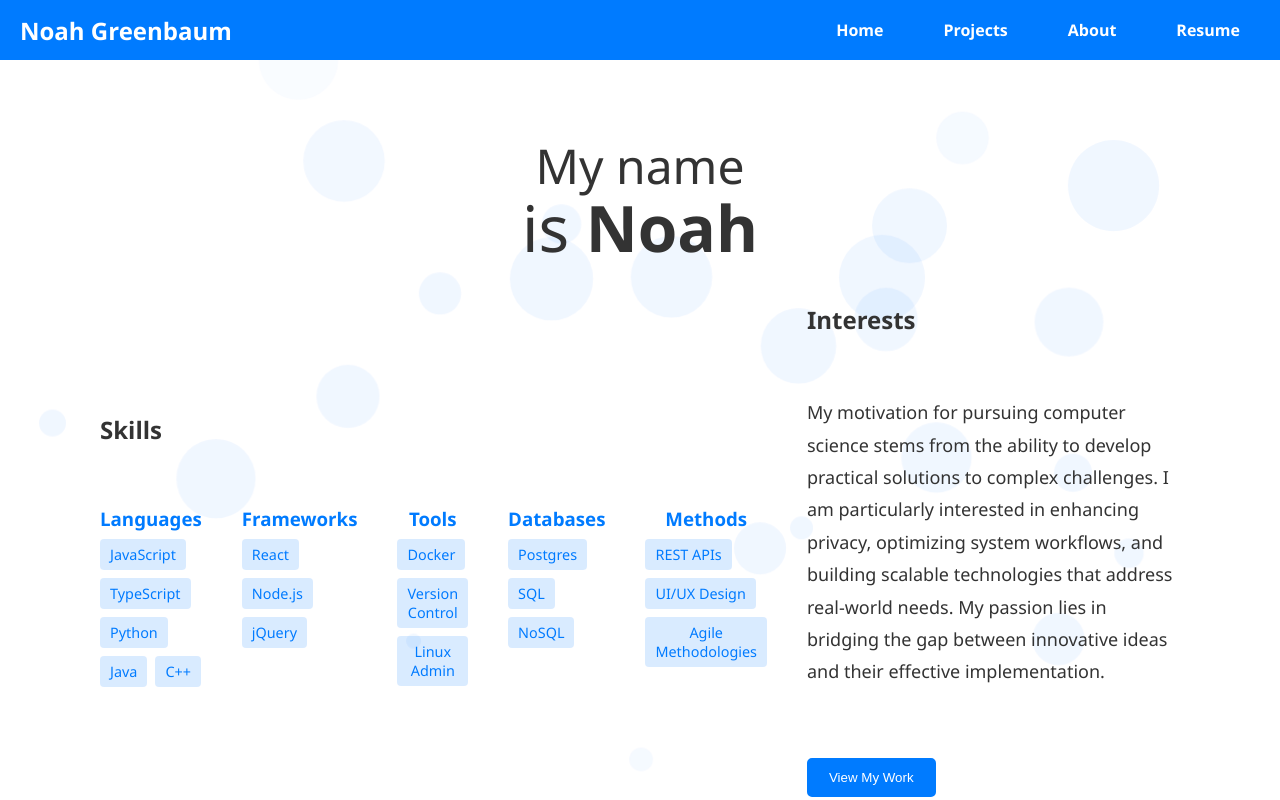
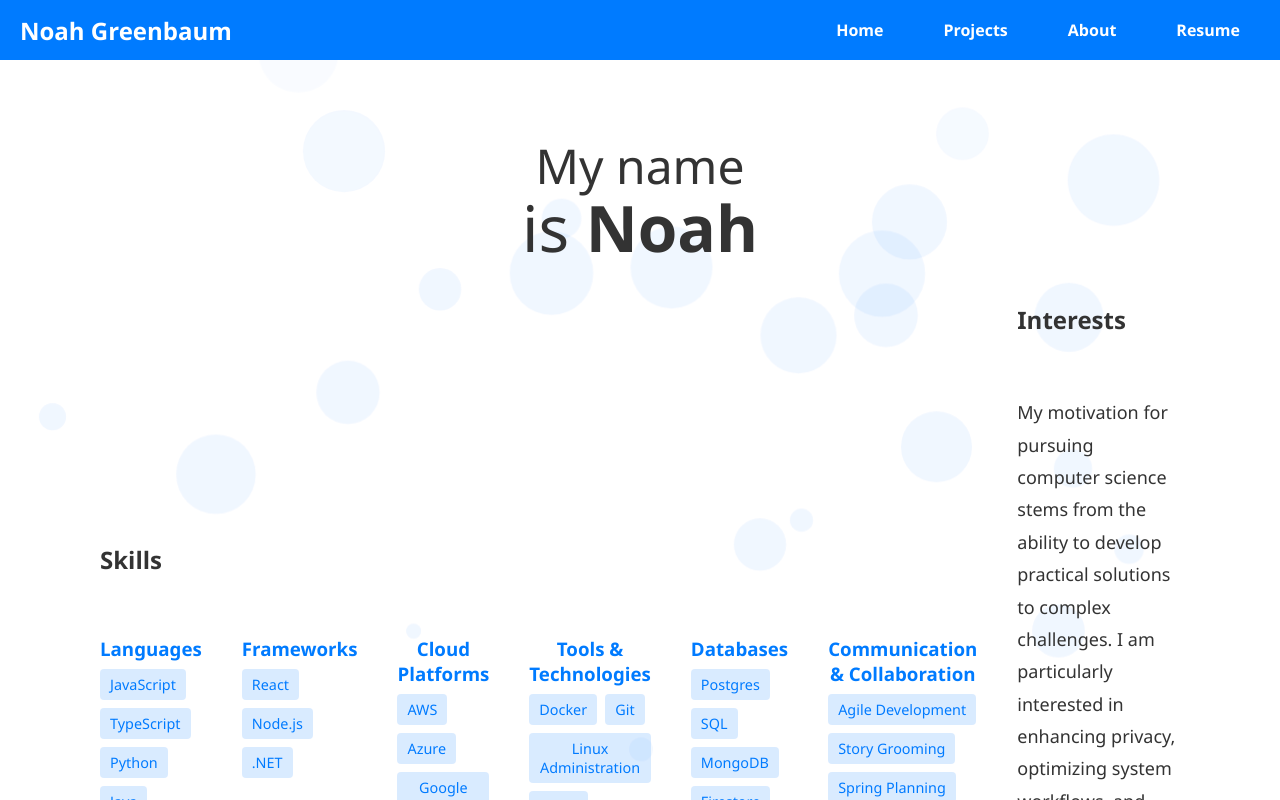
Before and after one commit to Noahg444/Noah-Personal-Portfolio, a React (Create React App) app: page / in a window 1280 px wide. Shown: the top 800 px of the page. Built offline with nearby package versions, Linux system fonts and the light colour scheme.

Commit message:
Updated Skill Chip Sections

```diff
--- a/src/components/Home.js
+++ b/src/components/Home.js
@@ -3,11 +3,12 @@ import React from 'react';
 import './../styles/main.css';
 
 const skillGroups = {
-  Languages: ['JavaScript', 'TypeScript', 'Python', 'Java', 'C++'],
-  Frameworks: ['React', 'Node.js', 'jQuery'],
-  Tools: ['Docker', 'Version Control', 'Linux Admin'],
-  Databases: ['Postgres', 'SQL', 'NoSQL'],
-  Methods: ['REST APIs', 'UI/UX Design', 'Agile Methodologies'],
+  Languages: ['JavaScript', 'TypeScript', 'Python', 'Java', 'HTML', 'CSS', 'PHP', 'C#', 'JSON', 'XML'],
+  Frameworks: ['React', 'Node.js', '.NET'],
+  'Cloud Platforms': ['AWS', 'Azure', 'Google Cloud'],
+  'Tools & Technologies': ['Docker', 'Git', 'Linux Administration', 'CI/CD', 'PyTorch', 'TensorFlow', 'OpenAI', 'RESTful APIs'],
+  Databases: ['Postgres', 'SQL', 'MongoDB', 'Firestore'],
+  'Communication & Collaboration': ['Agile Development', 'Story Grooming', 'Spring Planning', 'Retrospectives', 'Code Reviews'],
 };
 
 const Home = () => (
```
